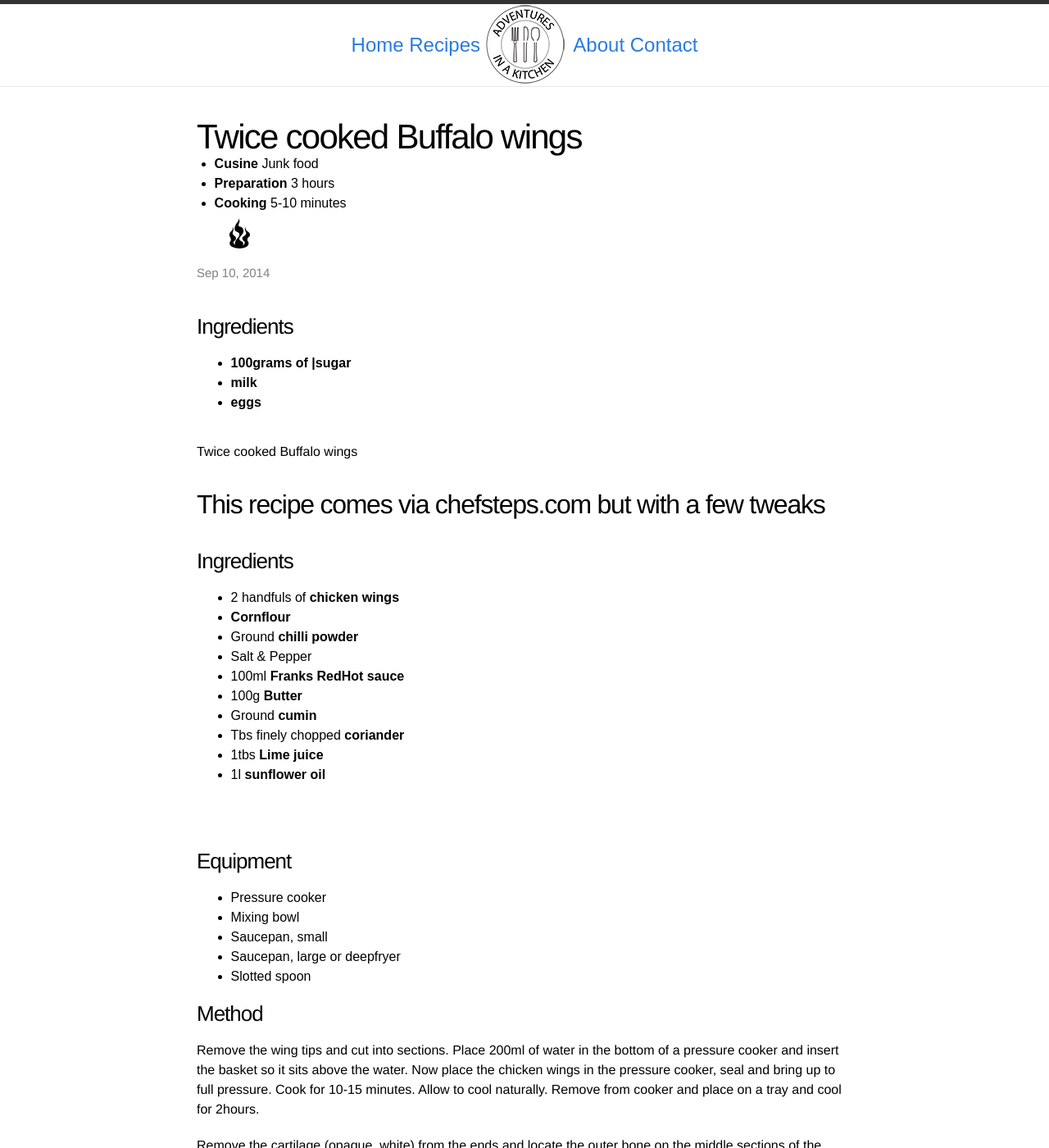
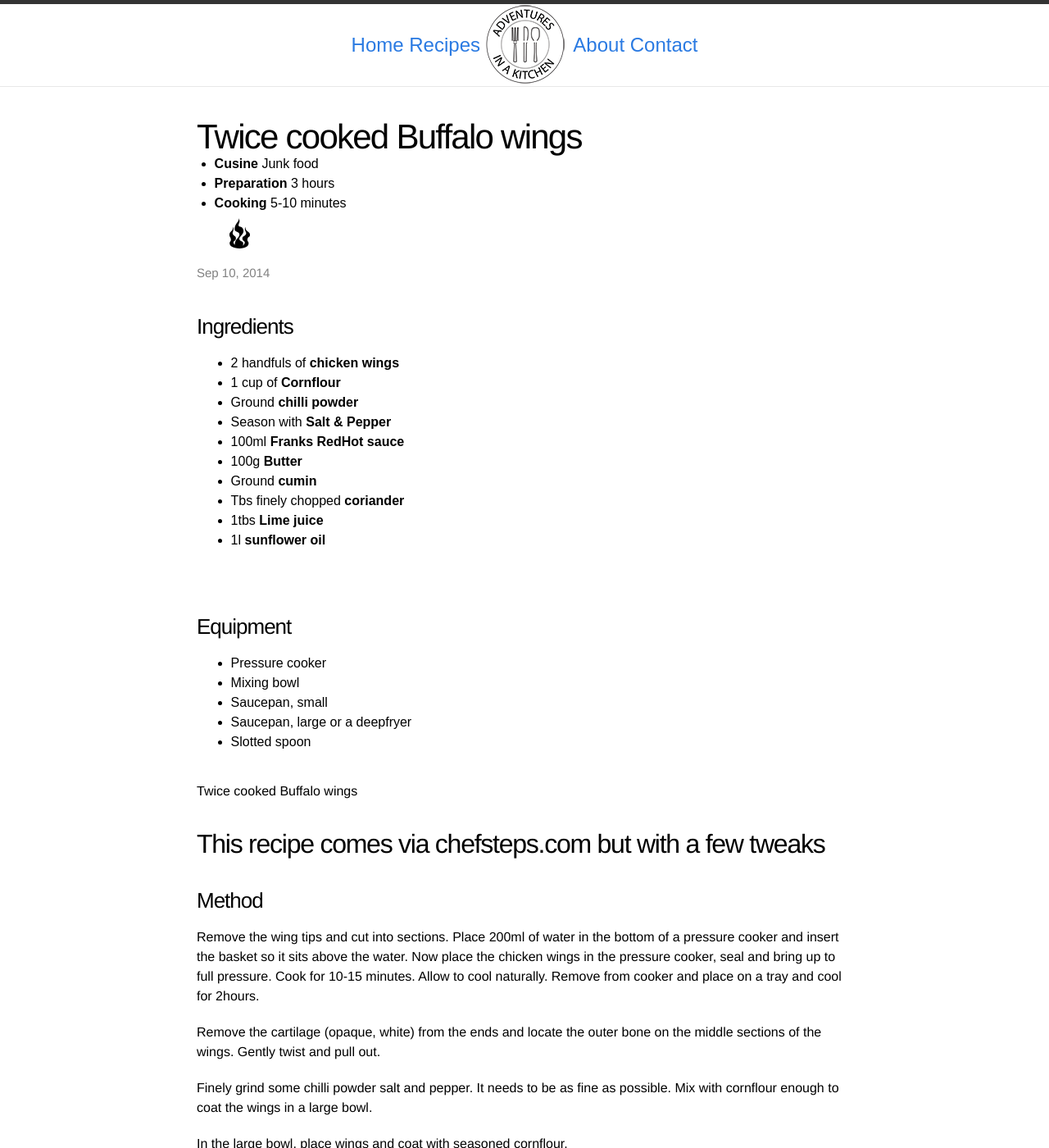
Before and after one commit to chrisncarpenter/chrisncarpenter.github.io, a Jekyll site: the page built from _posts/2014-09-10-chickenwings.markdown, in a window 1280 px wide and 1400 px high. Shown: the whole window at 82% size. Built offline with Jekyll 4.4.1, drawn with Linux system fonts in a browser that asks for light colours; nearby versions of some CDN libraries.

Commit message:
Generating lists and formatting

```diff
--- a/_layouts/post.html
+++ b/_layouts/post.html
@@ -22,6 +22,12 @@ layout: actualpost
         <li>{{item.name}}</li>
     {% endfor %}
     </ul>
+    <h3>Equipment</h3>
+  <ul class="equipment">
+    {% for item in page.equipment %}
+        <li>{{item.name}}</li>
+    {% endfor %}
+    </ul>
 
   {{ content }}
   </article>
--- a/_posts/2014-09-10-chickenwings.markdown
+++ b/_posts/2014-09-10-chickenwings.markdown
@@ -8,35 +8,27 @@ preptime: 3 hours
 cookingtime: 5-10 minutes
 permalink: /recipes/twice-cooked-buffalo-wings
 ingredients:
-  - name: 100grams of |sugar
-  - name: milk
-  - name: eggs
+  - name: 2 handfuls of |chicken wings
+  - name: 1 cup of |Cornflour
+  - name: Ground |chilli powder
+  - name: Season with |Salt & Pepper
+  - name: 100ml |Franks RedHot sauce
+  - name: 100g |Butter
+  - name: Ground |cumin
+  - name: Tbs finely chopped |coriander
+  - name: 1tbs |Lime juice
+  - name: 1l |sunflower oil
+equipment:
+  - name: Pressure cooker
+  - name: Mixing bowl
+  - name: Saucepan, small
+  - name: Saucepan, large or a deepfryer
+  - name: Slotted spoon
 ---
 
 # Twice cooked Buffalo wings
 
 ## This recipe comes via chefsteps.com but with a few tweaks
-
-### Ingredients
-
-* 2 handfuls of **chicken wings**
-* **Cornflour**
-* Ground **chilli powder**
-* Salt & Pepper
-* 100ml **Franks RedHot sauce**
-* 100g **Butter**
-* Ground **cumin**
-* Tbs finely chopped **coriander**
-* 1tbs **Lime juice**
-* 1l **sunflower oil**
-
-### Equipment
-
-* Pressure cooker
-* Mixing bowl
-* Saucepan, small
-* Saucepan, large or deepfryer
-* Slotted spoon
 
 ### Method
 
--- a/js/recipe.js
+++ b/js/recipe.js
@@ -14,9 +14,9 @@ $(document).ready(function() {
 
 	$('.ingredients li').each(function() {
 		var text= $(this).text();
-		var textAfterPipe = text.substring(text.indexOf('|') + 1);
-		console.log(textAfterPipe);
-    	$(this).wrap(" <strong /> ");
+		var textArray = text.split('|');
+		console.log(textArray[0]);
+    	$(this).html(textArray[0]+ " <strong>"+textArray[1]+"</strong>");
 	});
 
 	$("h3:contains('Equipment')").addClass('equipment');
```
